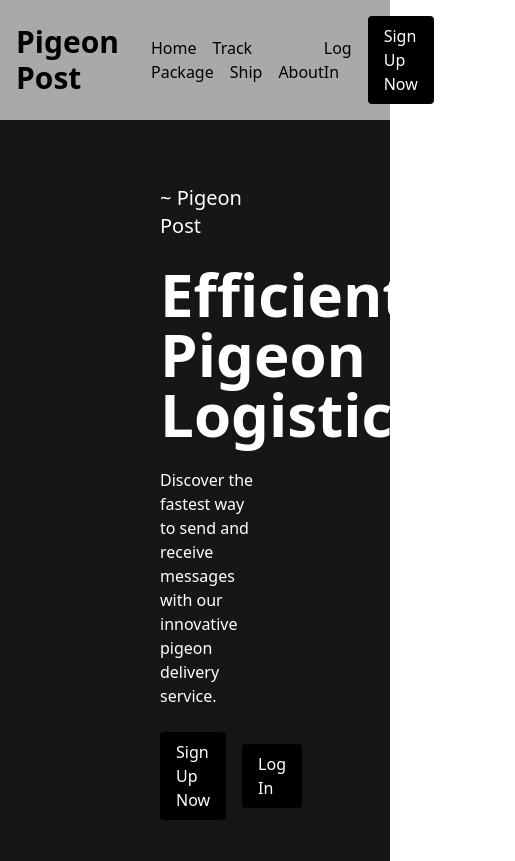
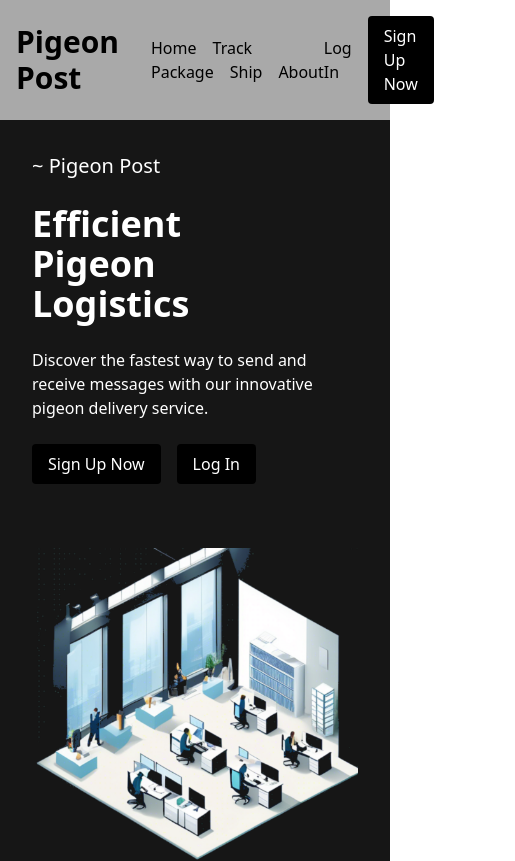
Before and after one commit to Zander-M75/Pigeon-Post, a React (Vite) app: page / in a window 390 px wide. Shown: the top 861 px of the page, 515 px wide, since content can reach past the window. Built offline with nearby package versions, Linux system fonts and the light colour scheme.

Commit message:
removed framer motion, hero responsiveness fix

```diff
--- a/src/pages/Home.jsx
+++ b/src/pages/Home.jsx
@@ -3,22 +3,26 @@ import officeClipart from "../assets/Home/office-clipart.png";
 
 export default function Home() {
   return (
-    <div className="bg-[#161616] h-screen w-screen p-8">
-      <div className="flex w-full h-auto items-center justify-around">
+    <div className="bg-[#161616] min-h-screen w-full p-4 md:p-8">
+      <div className="max-w-7xl mx-auto flex flex-col md:flex-row items-center justify-between gap-8">
         {/* Left div - Text content */}
-        <div className="w-1/2 p-8 flex flex-col gap-6 ml-24">
+        <div className="w-full md:w-1/2 p-4 md:p-8 flex flex-col gap-6">
           <h4 className="text-white text-xl">~ Pigeon Post</h4>
-          <h2 className="text-white text-6xl font-bold">Efficient<br/> Pigeon<br/> Logistics</h2>
-          <p className="text-white text-m max-w-lg">Discover the fastest way to send and receive messages with our innovative pigeon delivery service.</p>
-          <div className="flex flex-row items-center justify-start gap-4">
+          <h2 className="text-white text-4xl md:text-6xl font-bold">
+            Efficient<br/> Pigeon<br/> Logistics
+          </h2>
+          <p className="text-white text-m max-w-lg">
+            Discover the fastest way to send and receive messages with our innovative pigeon delivery service.
+          </p>
+          <div className="flex flex-row items-center gap-4">
             <BlackButton href="/signup">Sign Up Now</BlackButton>
             <BlackButton href="/login">Log In</BlackButton>
           </div>
         </div>
 
         {/* Right div - Image */}
-        <div className="w-1/2 p-28 flex items-center justify-center">
-          <img src={officeClipart} alt="Pigeon" className="w-full h-auto" />
+        <div className="w-full md:w-1/2 p-4 md:p-20 flex items-center justify-center">
+          <img src={officeClipart} alt="Pigeon" className="w-full max-w-xl h-auto" />
         </div>
       </div>
     </div>
```
